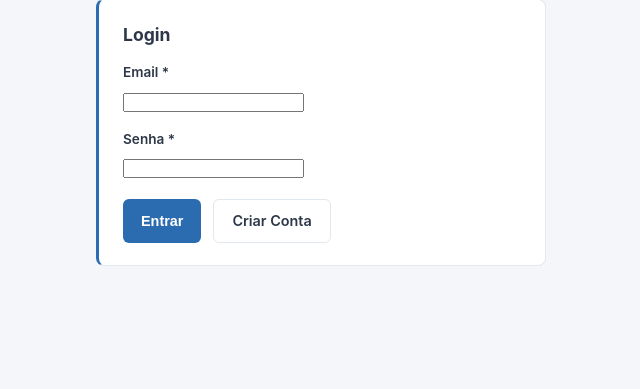
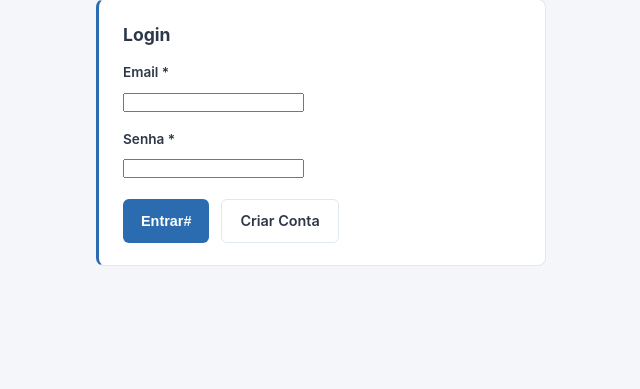
Before and after one commit to lukninja97/ProjetoInterclasse, a Flask app: page /login in a window 1280 px wide. Shown: the part 73-462 px from the top of the page, without its empty margins (229-869 px from the left). Run offline with Flask 3, Linux system fonts and the light colour scheme.

Commit message:
config login

```diff
--- a/templates/login.html
+++ b/templates/login.html
@@ -36,7 +36,7 @@
                     <input type="password" id="senha" name="senha" required>
                 </div>
                 <div class="acoes-form">
-                    <button type="submit" class="botao">Entrar</button>
+                    <button type="submit" class="botao">Entrar#</button>
                     <a href="{{ url_for('login',registro=True)  }}" class="botao botao-secundario">Criar Conta</a>
                 </div>
             </form>
```
